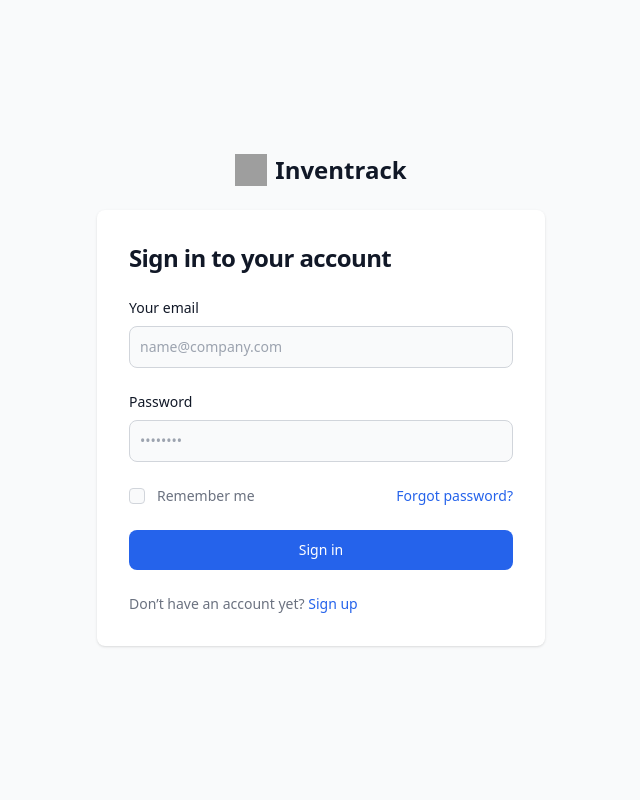
After one commit to BrianFaviansa/inventrack, a PHP site: the page made by resources/views/auth/login.php in a window 1280 px wide. The commit adds this page. Shown: the whole page, without its empty margins (319-959 px from the left). Run offline with PHP 8.4, Linux system fonts and the light colour scheme; the template is opened without the code that fills it, so the values that code supplies are empty; some libraries are stand-ins or nearby versions; grey boxes are pictures that could not be loaded.

Commit message:
[feat] login page

```diff
--- a/controllers/LandingController.php
+++ b/controllers/LandingController.php
@@ -8,8 +8,4 @@ class LandingController {
     {
         return view('landing/landing_layout', ['url' => 'home']);
     }
-
-    static function about() {
-        return view('landing/landing_layout', ['url' => 'about']);
-    }
 }
--- a/controllers/main.php
+++ b/controllers/main.php
@@ -1,5 +1,5 @@
 <?php
 include_once 'controllers/LandingController.php';
-
+include_once 'controllers/AuthController.php';
 
 session_start();
--- a/controllers/routes.php
+++ b/controllers/routes.php
@@ -1,4 +1,7 @@
 <?php
 
+// landing
 Router::url('', 'get', 'LandingController::index');
-Router::url('about', 'get', 'LandingController::about');
+
+// auth
+Router::url('login', 'get', 'AuthController::login');
--- /dev/null
+++ b/resources/views/auth/login.php
@@ -0,0 +1,40 @@
+<section class="bg-gray-50 dark:bg-gray-900">
+    <div class="flex flex-col items-center justify-center px-6 py-8 mx-auto md:h-screen lg:py-0">
+        <a href="#" class="flex items-center mb-6 text-2xl font-semibold text-gray-900 dark:text-white">
+            <img class="w-8 h-8 mr-2" src="https://flowbite.s3.amazonaws.com/blocks/marketing-ui/logo.svg" alt="logo">
+            Inventrack
+        </a>
+        <div class="w-full bg-white rounded-lg shadow dark:border md:mt-0 sm:max-w-md xl:p-0 dark:bg-gray-800 dark:border-gray-700">
+            <div class="p-6 space-y-4 md:space-y-6 sm:p-8">
+                <h1 class="text-xl font-bold leading-tight tracking-tight text-gray-900 md:text-2xl dark:text-white">
+                    Sign in to your account
+                </h1>
+                <form class="space-y-4 md:space-y-6" action="#">
+                    <div>
+                        <label for="email" class="block mb-2 text-sm font-medium text-gray-900 dark:text-white">Your email</label>
+                        <input type="email" name="email" id="email" class="bg-gray-50 border border-gray-300 text-gray-900 sm:text-sm rounded-lg focus:ring-blue-600 focus:border-blue-600 block w-full p-2.5 dark:bg-gray-700 dark:border-gray-600 dark:placeholder-gray-400 dark:text-white dark:focus:ring-blue-500 dark:focus:border-blue-500" placeholder="name@company.com" required="">
+                    </div>
+                    <div>
+                        <label for="password" class="block mb-2 text-sm font-medium text-gray-900 dark:text-white">Password</label>
+                        <input type="password" name="password" id="password" placeholder="••••••••" class="bg-gray-50 border border-gray-300 text-gray-900 sm:text-sm rounded-lg focus:ring-blue-600 focus:border-blue-600 block w-full p-2.5 dark:bg-gray-700 dark:border-gray-600 dark:placeholder-gray-400 dark:text-white dark:focus:ring-blue-500 dark:focus:border-blue-500" required="">
+                    </div>
+                    <div class="flex items-center justify-between">
+                        <div class="flex items-start">
+                            <div class="flex items-center h-5">
+                                <input id="remember" aria-describedby="remember" type="checkbox" class="w-4 h-4 border border-gray-300 rounded bg-gray-50 focus:ring-3 focus:ring-blue-300 dark:bg-gray-700 dark:border-gray-600 dark:focus:ring-blue-600 dark:ring-offset-gray-800" required="">
+                            </div>
+                            <div class="ml-3 text-sm">
+                                <label for="remember" class="text-gray-500 dark:text-gray-300">Remember me</label>
+                            </div>
+                        </div>
+                        <a href="#" class="text-sm font-medium text-blue-600 hover:underline dark:text-blue-500">Forgot password?</a>
+                    </div>
+                    <button type="submit" class="w-full text-white bg-blue-600 hover:bg-blue-700 focus:ring-4 focus:outline-none focus:ring-blue-300 font-medium rounded-lg text-sm px-5 py-2.5 text-center dark:bg-blue-600 dark:hover:bg-blue-700 dark:focus:ring-blue-800">Sign in</button>
+                    <p class="text-sm font-light text-gray-500 dark:text-gray-400">
+                        Don’t have an account yet? <a href="#" class="font-medium text-blue-600 hover:underline dark:text-blue-500">Sign up</a>
+                    </p>
+                </form>
+            </div>
+        </div>
+    </div>
+</section>
--- a/resources/views/landing/nav.php
+++ b/resources/views/landing/nav.php
@@ -6,7 +6,7 @@
             <span class="self-center text-2xl font-semibold whitespace-nowrap dark:text-white">Inventrack</span>
         </a>
         <div class="flex md:order-2 space-x-3 md:gap-2 md:space-x-0 rtl:space-x-reverse">
-            <button type="button" class="text-white bg-blue-700 hover:bg-blue-800 focus:ring-4 focus:outline-none focus:ring-blue-300 font-medium rounded-lg text-sm px-4 py-2 text-center dark:bg-blue-600 dark:hover:bg-blue-700 dark:focus:ring-blue-800">Masuk</button>
+            <a href="<?= urlpath('login'); ?>" type="button" class="text-white bg-blue-700 hover:bg-blue-800 focus:ring-4 focus:outline-none focus:ring-blue-300 font-medium rounded-lg text-sm px-4 py-2 text-center dark:bg-blue-600 dark:hover:bg-blue-700 dark:focus:ring-blue-800">Masuk</a>
             <button data-collapse-toggle="navbar-sticky" type="button" class="inline-flex items-center p-2 w-10 h-10 justify-center text-sm text-gray-500 rounded-lg md:hidden hover:bg-gray-100 focus:outline-none focus:ring-2 focus:ring-gray-200 dark:text-gray-400 dark:hover:bg-gray-700 dark:focus:ring-gray-600" aria-controls="navbar-sticky" aria-expanded="false">
                 <span class="sr-only">Open main menu</span>
                 <svg class="w-5 h-5" aria-hidden="true" xmlns="http://www.w3.org/2000/svg" fill="none" viewBox="0 0 17 14">
```
Also changed, not shown: controllers/AuthController.php (added, +11 -0 lines), resources/views/auth/auth_layout.php (added, +58 -0 lines).
